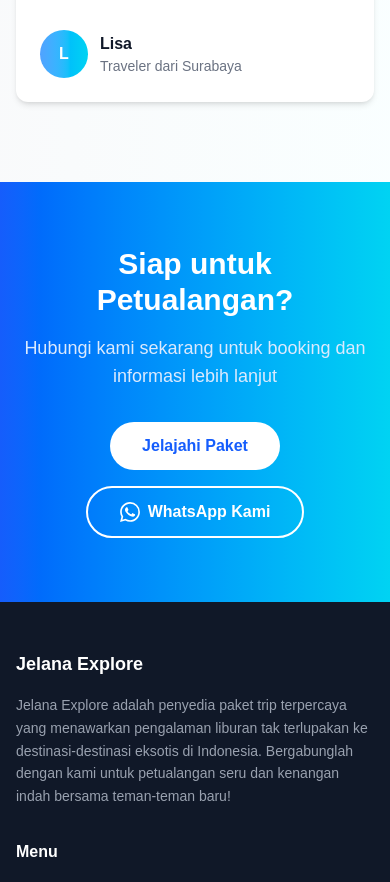
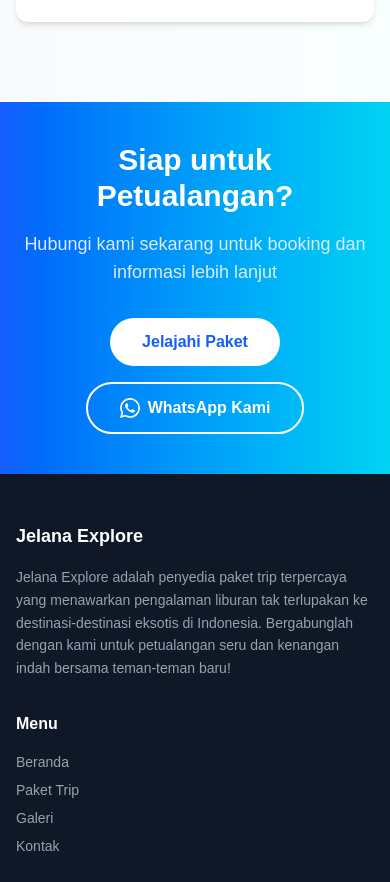
Before and after one commit to Tri-Hartono/trip, a Next.js app: page / in a window 390 px wide. Shown: the part 6804-7686 px from the top of the page. Built offline with nearby package versions, Linux system fonts and the light colour scheme.

Commit message:
add padding on mobile view

```diff
--- a/app/page.tsx
+++ b/app/page.tsx
@@ -205,7 +205,7 @@ export default function Home() {
             </div>
 
             {/* Featured Trips Section */}
-            <section className='max-w-7xl mx-auto px-4 py-20'>
+            <section className='max-w-7xl mx-auto px-4 py-10 md:py-20'>
                 <motion.div
                     initial={{ opacity: 0, y: 30 }}
                     whileInView={{ opacity: 1, y: 0 }}
@@ -471,7 +471,7 @@ export default function Home() {
             </section>
 
             {/* CTA Section */}
-            <section className='bg-gradient-to-r from-blue-600 to-cyan-400 py-16 text-white'>
+            <section className='bg-gradient-to-r from-blue-600 to-cyan-400 py-10 md:py-16 text-white'>
                 <div className='max-w-4xl mx-auto px-4 text-center'>
                     <h2 className='text-3xl md:text-4xl font-bold mb-4'>
                         Siap untuk Petualangan?
```
